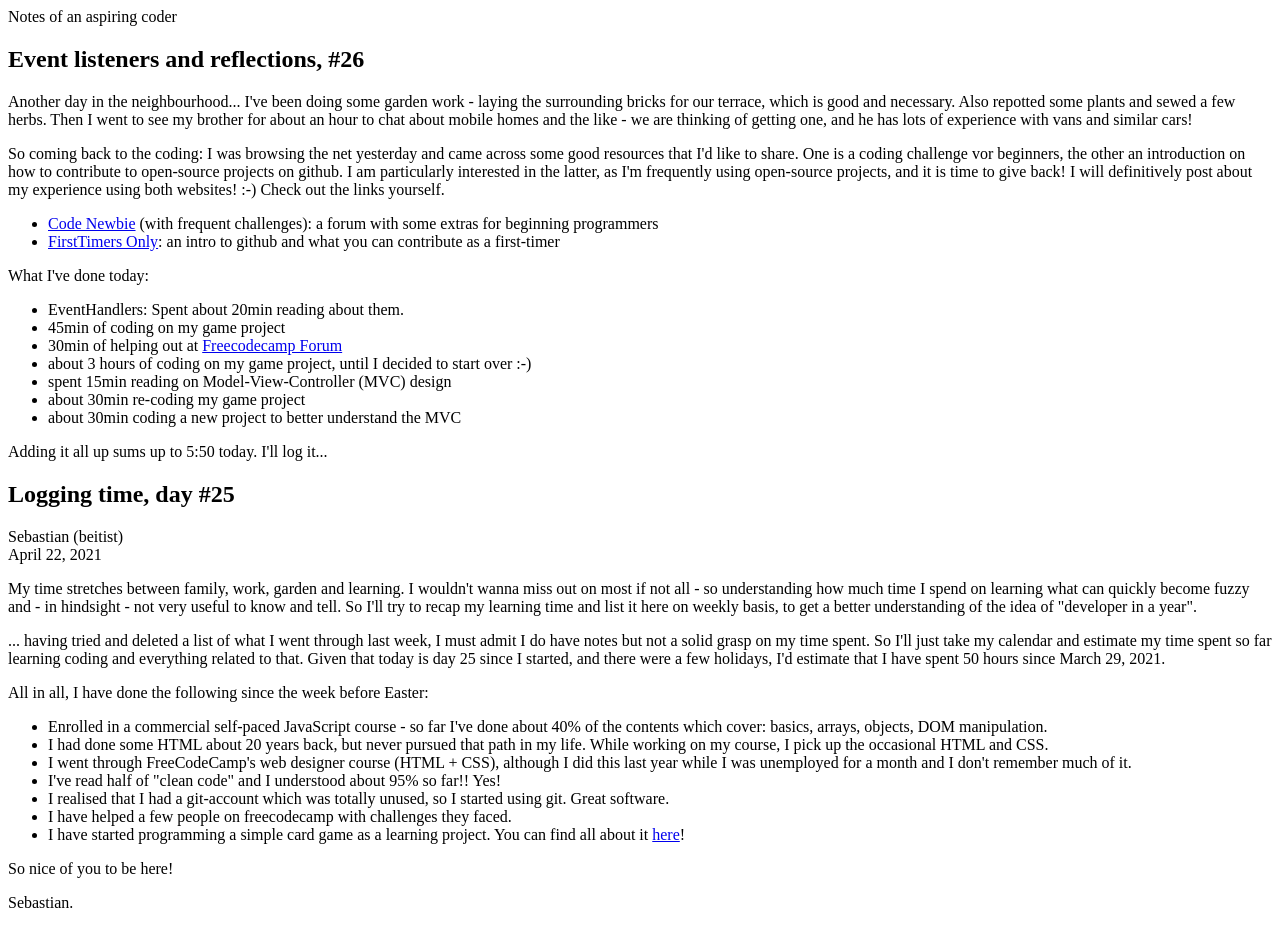
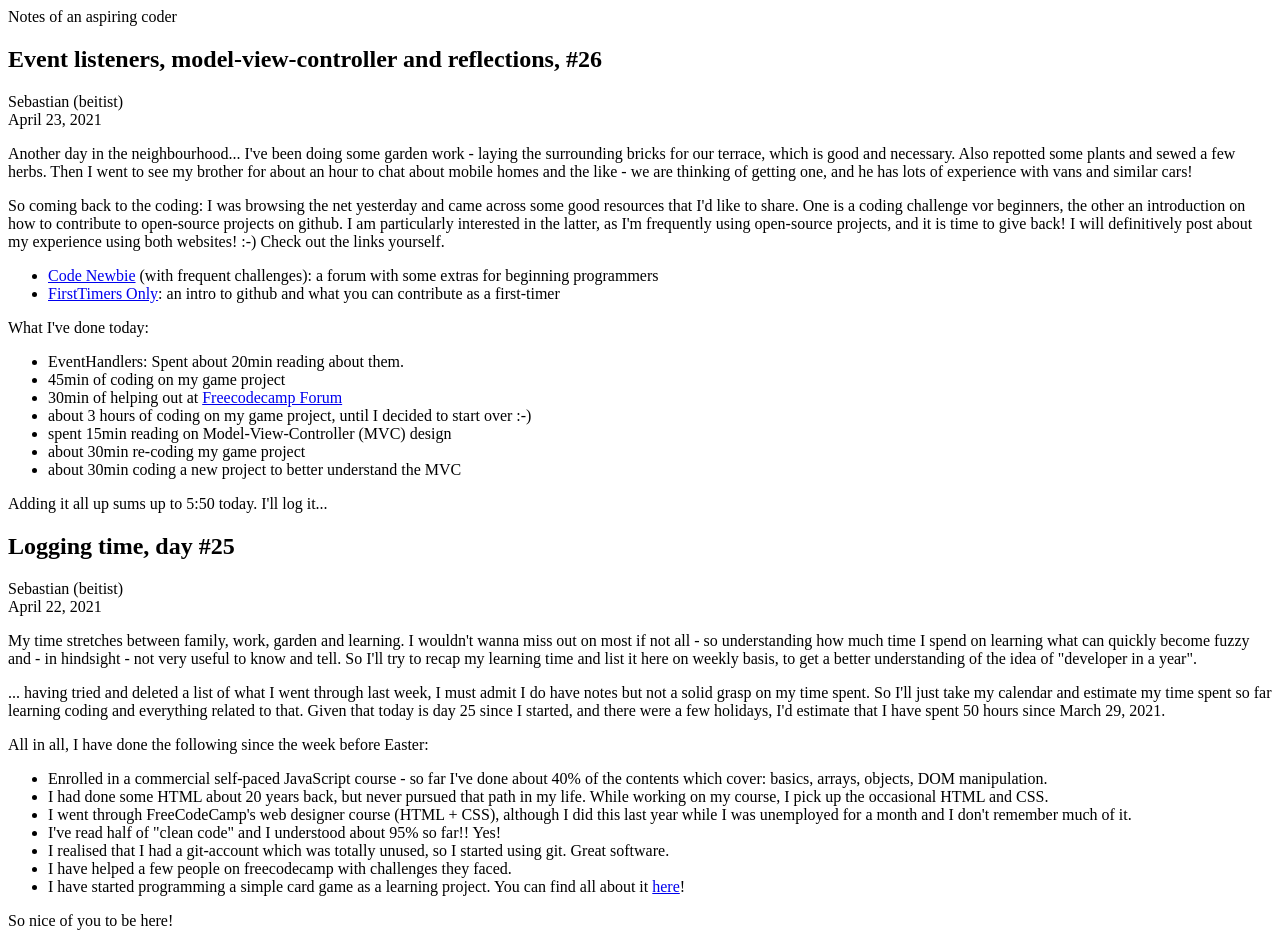
Before and after one commit to beitist/beitist.github.io, a plain HTML site: page index.html in a window 1280 px wide. Shown: the top 933 px of the page. Drawn offline with Linux system fonts and the light colour scheme.

Commit message:
corrections

```diff
--- a/index.html
+++ b/index.html
@@ -8,8 +8,10 @@
     <div class='entry-text'></div>
     <div class='article'>
       <div class='article-heading'>
-        <h2>Event listeners and reflections, #26</h2>
+        <h2>Event listeners, model-view-controller and reflections, #26</h2>
       </div>
+      <div class='author'>Sebastian (beitist)</div>
+      <div class='article-date'>April 23, 2021</div>
       <div class='article-contents'>
         <p>Another day in the neighbourhood... I've been doing some garden work - laying the surrounding bricks for our terrace,
           which is good and necessary. Also repotted some plants and sewed a few herbs. Then I went to see my brother for about
```
